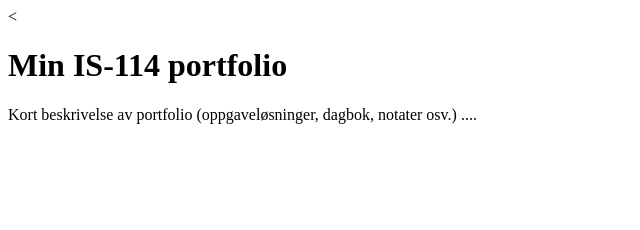
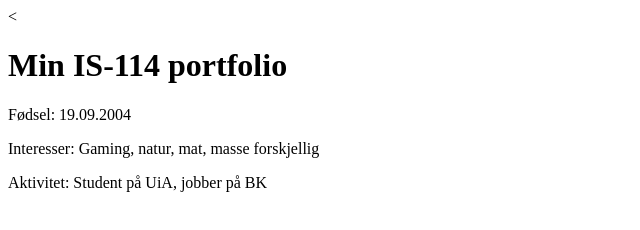
Before and after one commit to Emil-S-V/IS-114-EmilSV, a plain HTML site: page docs/index.html in a window 1280 px wide. Shown: the whole page, without its empty margins (0-640 px from the left). Drawn offline with Linux system fonts and the light colour scheme.

Commit message:
På tide å vise hvem som er sjef

```diff
--- a/docs/index.html
+++ b/docs/index.html
@@ -3,10 +3,14 @@
 <head>
 <meta charset="utf-8">
 <meta name="viewport" content="width=device-width, initial-scale=1">
-<title>(navn [mellomnavn]* etternavn)</title>
+<title>Emil Sørfjorddal Visic</title>
 <</head>
 <body>
+<div id="BareForShowoff">
 <h1>Min IS-114 portfolio</h1>
-<p>Kort beskrivelse av portfolio (oppgaveløsninger, dagbok, notater osv.) ....
+<p>Fødsel: 19.09.2004</p>
+<p>Interesser: Gaming, natur, mat, masse forskjellig</p>
+<p>Aktivitet: Student på UiA, jobber på BK</p>
+</div>
 </body>
 </html>
```
